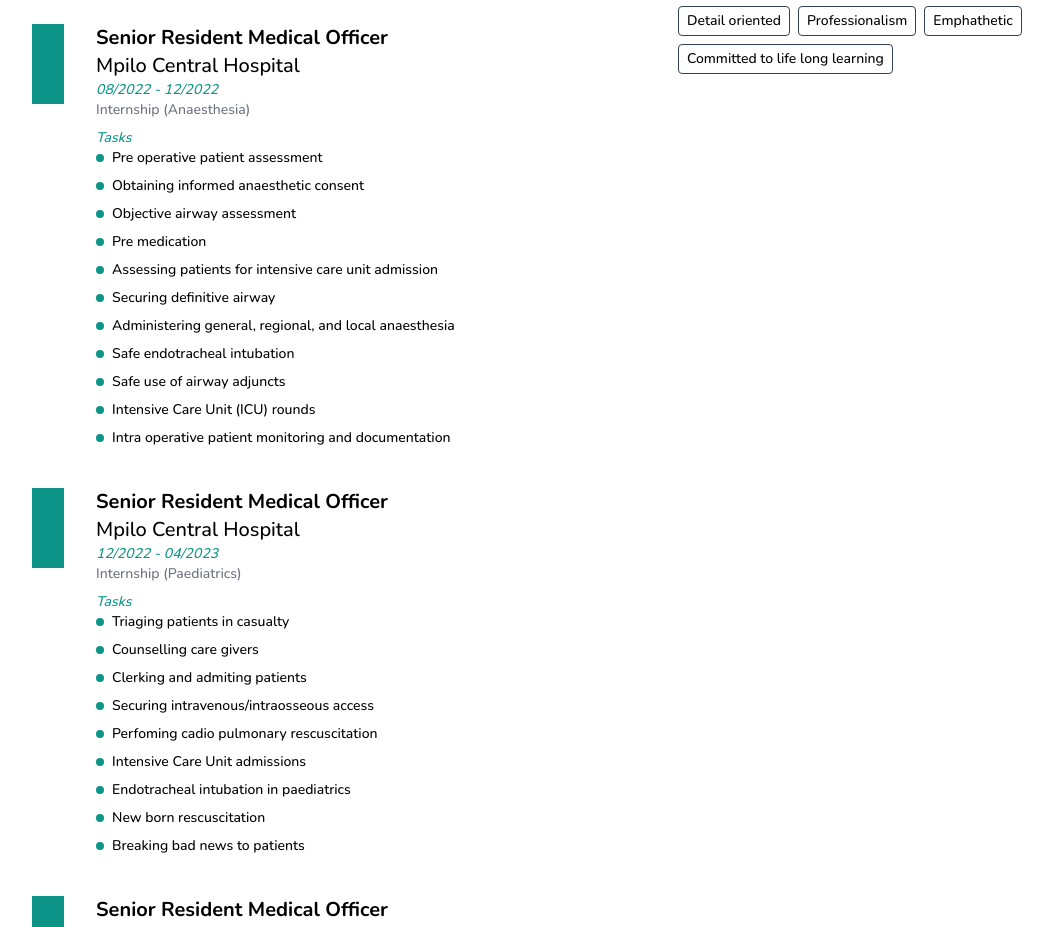
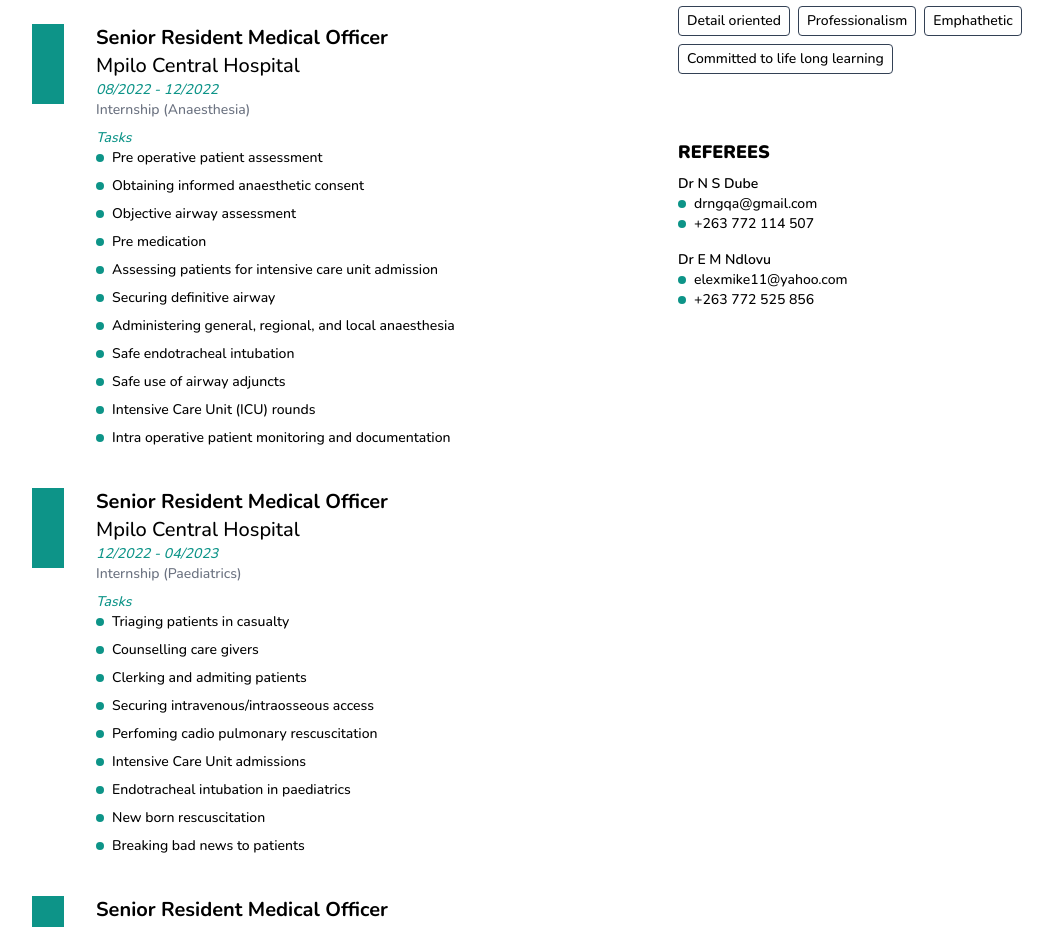
Before and after one commit to berzel/resume, a Next.js app: page / in a window 1280 px wide. Shown: the part 1081-2008 px from the top of the page, without its empty margins (58-1111 px from the left). Built offline with nearby package versions, Linux system fonts and the light colour scheme.

Commit message:
Add referees

```diff
--- a/pages/index.js
+++ b/pages/index.js
@@ -843,6 +843,31 @@
                   </div>
                 </div>
               </div>
+
+              <div className='flex justify-between mt-16 after:block after:h-20 after:w-8 after:bg-transparent after:flex-shrink-0 after:ml-12'>
+                <div>
+                  <h2 className='text-lg font-black uppercase'>Referees</h2>
+                  <div className='mt-2'>
+                    <h2 className='font-semibold'>Dr N S Dube</h2>
+                    <a href="#" className='flex before:h-2 before:w-2 before:mt-[0.37rem] before:mr-2 before:rounded-full before:bg-teal-600'>
+                      drngqa@gmail.com
+                    </a>
+                    <a href="#" className='flex before:h-2 before:w-2 before:mt-[0.37rem] before:mr-2 before:rounded-full before:bg-teal-600'>
+                      +263 772 114 507
+                    </a>
+                  </div>
+
+                  <div className='mt-4'>
+                    <h2 className='font-semibold'>Dr E M Ndlovu</h2>
+                    <a href="#" className='flex before:h-2 before:w-2 before:mt-[0.37rem] before:mr-2 before:rounded-full before:bg-teal-600'>
+                      elexmike11@yahoo.com
+                    </a>
+                    <a href="#" className='flex before:h-2 before:w-2 before:mt-[0.37rem] before:mr-2 before:rounded-full before:bg-teal-600'>
+                      +263 772 525 856
+                    </a>
+                  </div>
+                </div>
+              </div>
             </div>
           </section>
 
```
